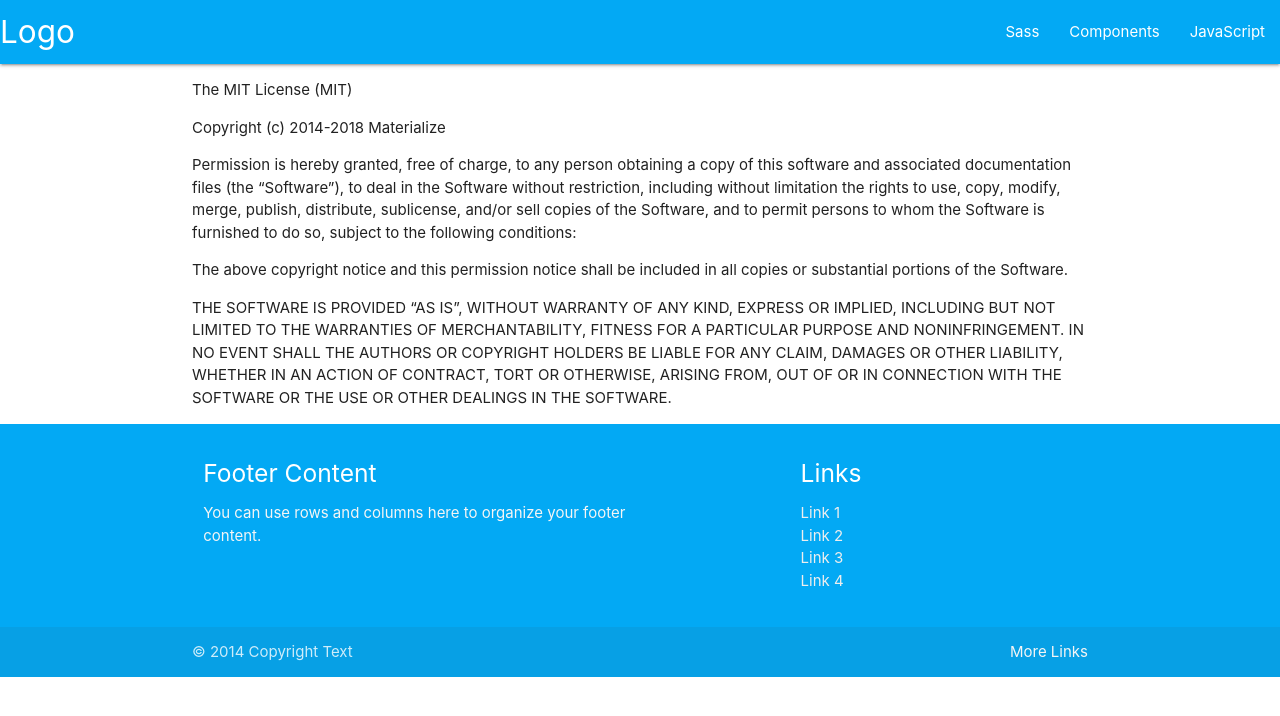
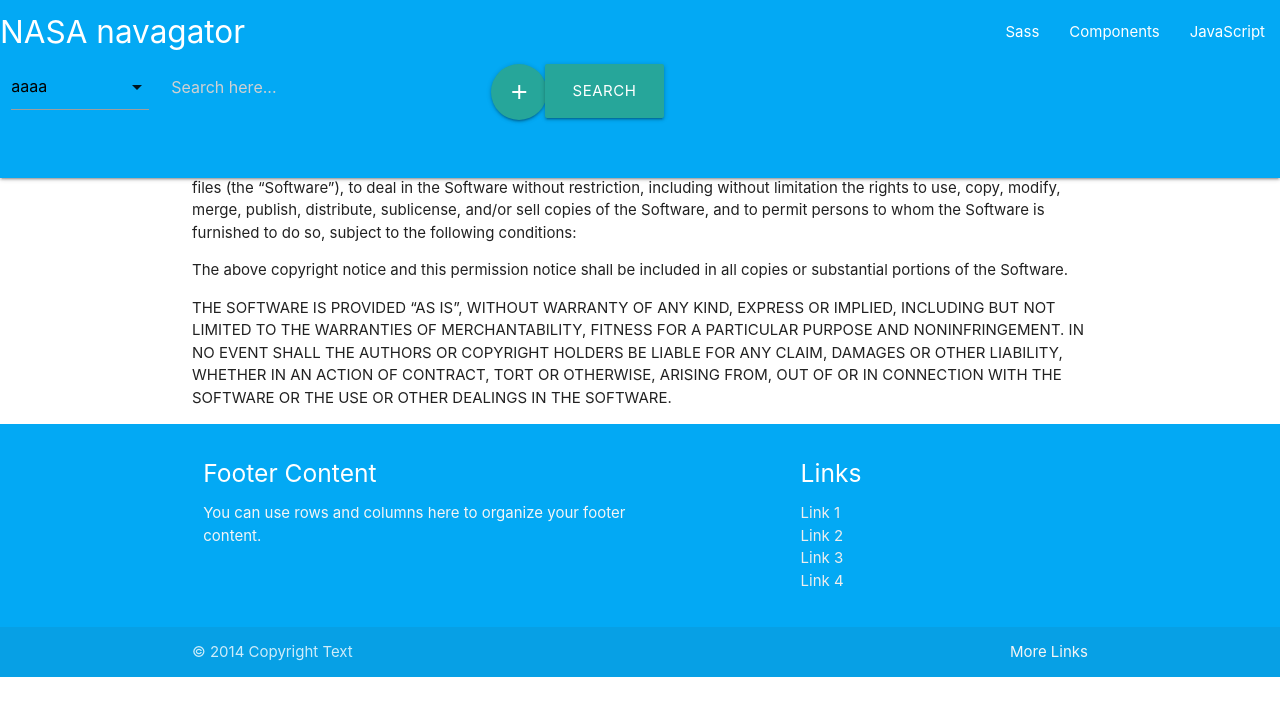
Before and after one commit to mjkern/NASAnavigator, a Jekyll site: the page built from MATERIALIZE_LICENSE.md, in a window 1280 px wide. Shown: the top 716 px of the page. Built offline with Jekyll 4.4.1, drawn with Linux system fonts in a browser that asks for light colours; our own code applies the rules of GitHub Pages for plain Markdown files.

Commit message:
first shot at search bar

```diff
--- a/_includes/head.html
+++ b/_includes/head.html
@@ -4,10 +4,22 @@
   <!-- all of the scss compiled to css -->
   <link rel="stylesheet" href="{{ "css/styles.css" | relative_url }}" >
 
+  <!-- materialize icons -->
+  <link href="https://fonts.googleapis.com/icon?family=Material+Icons" rel="stylesheet">
+
 	<!-- all of the javascript -->
   <script src="https://cdnjs.cloudflare.com/ajax/libs/materialize/1.0.0/js/materialize.min.js"></script>
   <script src="https://code.jquery.com/jquery-3.3.1.min.js"></script>
   <script src="{{ "js/scripts.js" | relative_url }}"></script>
 
+  <!--
+  <script>
+    document.addEventListener('DOMContentLoaded', function() {
+      var elems = document.querySelectorAll('select');
+      var instances = M.FormSelect.init(elems, []);
+    });
+  </script>
+  -->
+
   <title>{{ site.title }}</title>
 </head>
--- a/_includes/header.html
+++ b/_includes/header.html
@@ -1,12 +1,42 @@
 <header>
-  <nav>
+  <div class="navbar-fixed">
+    <nav class="nav-extended">
       <div class="nav-wrapper">
-      <a href="#" class="brand-logo">Logo</a>
+        <a href="/" class="brand-logo">NASA navagator</a>
         <ul id="nav-mobile" class="right hide-on-med-and-down">
           <li><a href="sass.html">Sass</a></li>
           <li><a href="badges.html">Components</a></li>
           <li><a href="collapsible.html">JavaScript</a></li>
         </ul>
       </div>
+      <div class="nav-content">
+        <div class="row">
+          <form class="col s6">
+            <div class="row">
+              <div class="col s9">
+                <div class="row criterion">
+                  <div class="input-field col s4">
+                    <select>
+                      <option value="aaaa" selected >aaaa</option>
+                      <option value="bbbb">bbbb</option>
+                      <option value="cccc">cccc</option>
+                    </select>
+                  </div>
+                  <div class="input-field col s8">
+                    <input placeholder="Search here..." id="search0" type="text" class="validate" />
+                  </div>
+                </div>
+              </div>
+              <div class="col s1">
+                <a class="btn-floating btn-large waves-effect waves-light"><i class="material-icons">add</i></a>
+              </div>
+              <div class="col s2">
+                <button class="btn-large waves-effect waves-light" type="submit" name="action">Search</button>
+              </div>
+            </div>
+          </form>
+        </div>
+      </div>
     </nav>
+  </div>
 </header>
--- a/js/scripts.js
+++ b/js/scripts.js
@@ -72,3 +72,14 @@ function test() {
 
   return false;
 }
+
+document.addEventListener('DOMContentLoaded', function() {
+  var elems = document.querySelectorAll('select');
+  var instances = M.FormSelect.init(elems, []);
+});
+
+/*
+$(document).ready(function(){
+  $('select').formSelect();
+});
+*/
```
Lines whose indentation alone changed are shown as unchanged.
